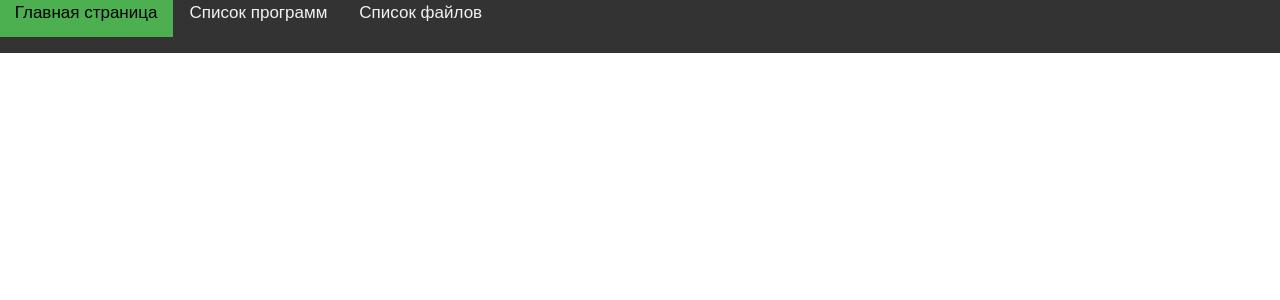
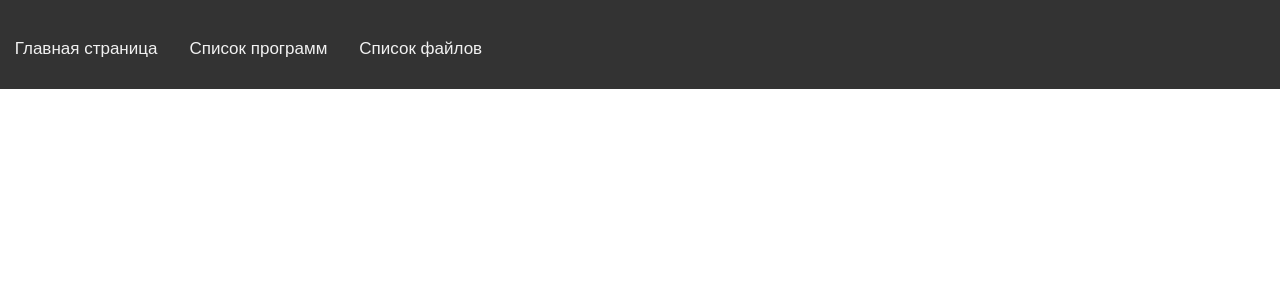
Before and after one commit to TheTeggiy/TheTeggiy.github.io, a PHP site: page /test.html in a window 1280 px wide. Shown: the top 300 px of the page. Run offline with PHP 8.4, Linux system fonts and the light colour scheme.

Commit message:
Update style.css

```diff
--- a/style.css
+++ b/style.css
@@ -13,7 +13,7 @@
     left: -0.1%;
     top: -0.1%;
 
-    margin-top: -10px;
+    padding-top: 2%;
 
 }
 
```
